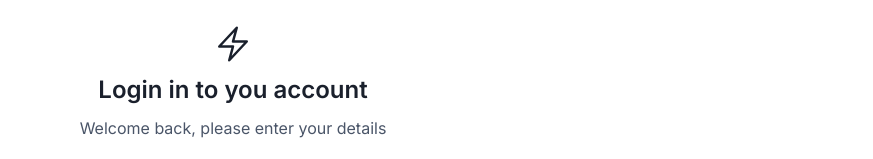
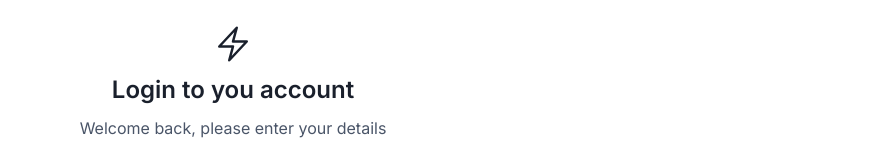
Before and after one commit to Gozargah/Marzban, a React (Vite) app in the folder app/dashboard/: page /login in a window 1280 px wide. Shown: the top 159 px of the page, without its empty margins (407-1280 px from the left). Built offline with nearby package versions, Linux system fonts and the light colour scheme; no server answers; what ohmyfetch would draw is missing.

Commit message:
fix: login page typo

```diff
--- a/app/dashboard/src/pages/Login.tsx
+++ b/app/dashboard/src/pages/Login.tsx
@@ -75,7 +75,7 @@ export const Login: FC = () => {
           <VStack alignItems="center" w="full">
             <LogoIcon />
             <Text fontSize="2xl" fontWeight="semibold">
-              Login in to you account
+              Login to you account
             </Text>
             <Text color="gray.600" _dark={{ color: "gray.400" }}>
               Welcome back, please enter your details
```
